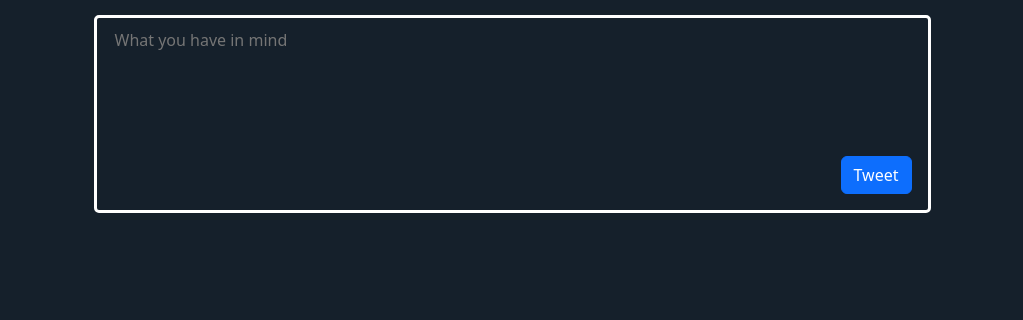
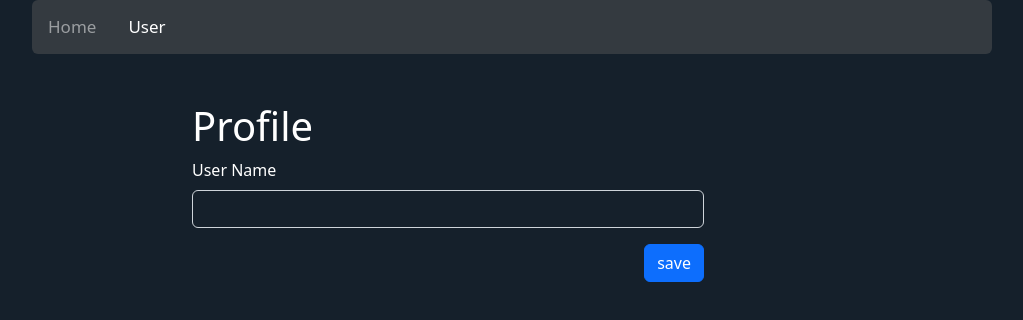
Before and after one commit to shayro20/Microblogging, a React (Create React App) app: page /profile in a window 1280 px wide. Shown: the top 320 px of the page, without its empty margins (128-1151 px from the left). Built offline with nearby package versions, Linux system fonts and the light colour scheme; no server answers.

Commit message:
milestone 2+3

```diff
--- a/package.json
+++ b/package.json
@@ -11,6 +11,7 @@
     "react": "^18.2.0",
     "react-bootstrap": "^2.6.0",
     "react-dom": "^18.2.0",
+    "react-router-dom": "^6.4.4",
     "react-scripts": "5.0.1",
     "react-textarea-autosize": "^8.4.0",
     "web-vitals": "^2.1.4"
--- a/src/components/App.jsx
+++ b/src/components/App.jsx
@@ -1,30 +1,72 @@
-import React, {useState} from "react";
-import FormCreate from "./Form";
+import React, {useEffect, useState} from "react";
+import NavBar from "./NavBar";
+import "../styling/NavBarStyle.css";
 import "../styling/AppStyling.css";
-import TweetList from "./TweetList";
+import HomePage from "./HomePage";
+import UserPage from "./UserPage";
+import axios from "axios";
+import {BrowserRouter, Route, Routes} from "react-router-dom";
 
 const App = () => {
-  const [tweetList, setTweetList] = useState(() => {
-    const cookie = JSON.parse(localStorage.getItem("tweetList"));
-    return cookie || [];
+  const [myName, setMyName] = useState(() => {
+    const user = localStorage.getItem("name");
+    return user;
   });
-  const addTweet = (newTweet) => {
-    console.log(newTweet);
-    const tweetCreate = [newTweet, ...tweetList];
-    setTweetList(tweetCreate);
-    cookies(tweetCreate);
+
+  const url =
+    "https://micro-blogging-dot-full-stack-course-services.ew.r.appspot.com/tweet";
+  const [onOff, setOnOff] = useState(false);
+  const [tweetList, setTweetList] = useState([]);
+  const addTweet = async (newTweet) => {
+    await setOnOff(true);
+    try {
+      await axios.post(url, newTweet);
+    } catch (error) {
+      console.log(error);
+    }
+    getTweet();
   };
-  const cookies = (tweetCreate) => {
-    localStorage.setItem("tweetList", JSON.stringify(tweetCreate));
-    console.log(tweetCreate);
+  const getTweet = async () => {
+    try {
+      const response = await axios.get(url);
+      setTweetList(response.data.tweets);
+    } catch (error) {
+      console.log(error);
+    }
+    setOnOff(false);
+  };
+
+  useEffect(() => {
+    console.log("called");
+    setOnOff(true);
+    getTweet();
+  }, []);
+  const getMyUserName = (myUser) => {
+    setMyName(myUser);
+    localStorage.setItem("name", myUser);
   };
   return (
-    <div className="d-flex justify-content-center container">
-      <div className="w-75">
-        <FormCreate addTweet={addTweet} />
-        <TweetList tweetList={tweetList} />
-      </div>
-    </div>
+    <BrowserRouter>
+      <Routes>
+        <Route path="/" element={<NavBar />}>
+          <Route
+            index
+            element={
+              <HomePage
+                addTweet={addTweet}
+                onOff={onOff}
+                list={tweetList}
+                userName={myName}
+              />
+            }
+          />
+          <Route
+            path="profile"
+            element={<UserPage getMyUserName={getMyUserName} />}
+          />
+        </Route>
+      </Routes>
+    </BrowserRouter>
   );
 };
 
--- a/src/components/Form.jsx
+++ b/src/components/Form.jsx
@@ -4,9 +4,9 @@ import Button from "react-bootstrap/Button";
 import TextareaAutosize from "react-textarea-autosize";
 import {nanoid} from "nanoid";
 
-const FormCreate = ({addTweet}) => {
+const FormCreate = ({addTweet, onOff, userName}) => {
   const [tweetInput, setTweetInput] = useState("");
-
+  console.log(userName);
   const handleTextChange = (e) => {
     setTweetInput(e.target.value);
   };
@@ -15,14 +15,18 @@ const FormCreate = ({addTweet}) => {
     const date = new Date();
     const changeDate = date.toISOString();
     addTweet({
-      text: tweetInput,
+      content: tweetInput,
       date: changeDate,
-      userName: "Shay",
+      userName,
       id: nanoid(),
     });
   };
   return (
-    <Form onSubmit={handleSubmit}>
+    <Form
+      className="mt-5"
+      style={{border: "3px solid white", borderRadius: "5px"}}
+      onSubmit={handleSubmit}
+    >
       <Form.Group className="mb-3" controlId="exampleForm.ControlTextarea1">
         <TextareaAutosize
           maxLength={141}
@@ -43,13 +47,17 @@ const FormCreate = ({addTweet}) => {
       <div className="d-flex justify-content-between align-items-center mb-3 me-3">
         <div>
           {tweetInput.length > 140 && (
-            <div class="alert alert-danger p-1 m-0 ms-3" role="alert">
+            <div className="alert alert-danger p-1 m-0 ms-3" role="alert">
               The tweet can't contain more then 140 chars.
             </div>
           )}
         </div>
+        <div hidden={!onOff} className="spinner-grow text-light" role="status">
+          <span className="visually-hidden">Loading...</span>
+        </div>
+        <div>
           <Button
-          disabled={tweetInput.length > 140 ? true : false}
+            disabled={onOff || tweetInput.length > 140 ? true : false}
             className=""
             variant="primary"
             type="submit"
@@ -57,6 +65,7 @@ const FormCreate = ({addTweet}) => {
             Tweet
           </Button>
         </div>
+      </div>
     </Form>
   );
 };
--- /dev/null
+++ b/src/components/HomePage.jsx
@@ -0,0 +1,16 @@
+import React from "react";
+import FormCreate from "./Form";
+import TweetList from "./TweetList";
+
+const HomePage = ({addTweet, onOff, list, userName}) => {
+  return (
+    <div className="d-flex justify-content-center container">
+      <div className="w-75">
+        <FormCreate addTweet={addTweet} onOff={onOff} userName={userName} />
+        <TweetList list={list} />
+      </div>
+    </div>
+  );
+};
+
+export default HomePage;
--- /dev/null
+++ b/src/components/NavBar.jsx
@@ -0,0 +1,19 @@
+import React from "react";
+import {NavLink, Outlet} from "react-router-dom";
+
+function NavBar() {
+  return (
+    <div className="d-flex align-items-center flex-column flex-wrap">
+      <div className="topnav ">
+        <NavLink activeclassname="active" to="/">
+          Home
+        </NavLink>
+        <NavLink activeclassname="active" to="/profile">
+          User
+        </NavLink>
+      </div>
+      <Outlet />
+    </div>
+  );
+}
+export default NavBar;
--- a/src/components/Tweet.jsx
+++ b/src/components/Tweet.jsx
@@ -18,7 +18,7 @@ const Tweet = ({post}) => {
         <span>{post.userName}</span>
         <span>{post.date}</span>
       </div>
-      <p className="px-3 mt-1">{post.text}</p>
+      <p className="px-3 mt-1">{post.content}</p>
     </div>
   );
 };
--- a/src/components/TweetList.jsx
+++ b/src/components/TweetList.jsx
@@ -1,10 +1,10 @@
 import React from "react";
 import Tweet from "./Tweet";
 
-const TweetList = ({tweetList}) => {
+const TweetList = ({list}) => {
   return (
     <div className="mt-4">
-      {tweetList.map((post) => {
+      {list.map((post) => {
         return <Tweet key={post.id} post={post} />;
       })}
     </div>
--- /dev/null
+++ b/src/components/UserPage.jsx
@@ -0,0 +1,39 @@
+import {React, useState} from "react";
+import Form from "react-bootstrap/Form";
+import Button from "react-bootstrap/Button";
+const UserPage = ({getMyUserName}) => {
+  const [userName, setUserName] = useState("");
+  const handleChange = (e) => {
+    setUserName(e.target.value);
+  };
+  const handleSubmitt = (e) => {
+    e.preventDefault();
+    getMyUserName(userName);
+  };
+  return (
+    <div
+      className="mt-5"
+      style={{color: "white", paddingRight: "10%", width: "50%"}}
+    >
+      <h1>Profile</h1>
+      <Form.Label>User Name</Form.Label>
+      <Form onSubmit={handleSubmitt}>
+        <Form.Group className="mb-3 " controlId="formBasicEmail">
+          <Form.Control
+            onChange={handleChange}
+            className="inputstyle"
+            style={{color: "#fff", backgroundColor: "#15202b"}}
+            type="text"
+          />
+        </Form.Group>
+        <div className="d-flex justify-content-end mt-3">
+          <Button variant="primary" type="submit">
+            save
+          </Button>
+        </div>
+      </Form>
+    </div>
+  );
+};
+
+export default UserPage;
--- a/src/styling/AppStyling.css
+++ b/src/styling/AppStyling.css
@@ -1,11 +1,13 @@
 html body {
   background-color: #15202b;
 }
-form {
-  margin-top: 15px;
+
+.inputstyle:focus-visible {
+  outline: none !important;
+  box-shadow: none !important;
 }
-
-form {
-  border: 3px solid white;
-  border-radius: 5px;
+.inputstyle:focus {
+  outline: none !important;
+  box-shadow: none !important;
+  border-color: white;
 }
--- /dev/null
+++ b/src/styling/NavBarStyle.css
@@ -0,0 +1,29 @@
+.topnav {
+  background-color: #343a40;
+  overflow: hidden;
+  width: 75%;
+  border-radius: 6px;
+}
+
+/* Style the links inside the navigation bar */
+.topnav a {
+  float: left;
+  color: #ffffff ;
+  opacity: 50%;
+  text-align: center;
+  padding: 14px 16px;
+  text-decoration: none;
+  font-size: 17px;
+}
+
+/* Change the color of links on hover */
+.topnav a:hover {
+  color: #ffffff;
+  opacity: 100%;
+}
+
+/* Add a color to the active/current link */
+.topnav a.active {
+  color: white;
+  opacity: 100%;
+}
```
Also changed, not shown: src/components/link.jsx (deleted, +0 -18 lines), 1 other file (tests, documents, lock files or other folders). Lines whose indentation alone changed are shown as unchanged.
